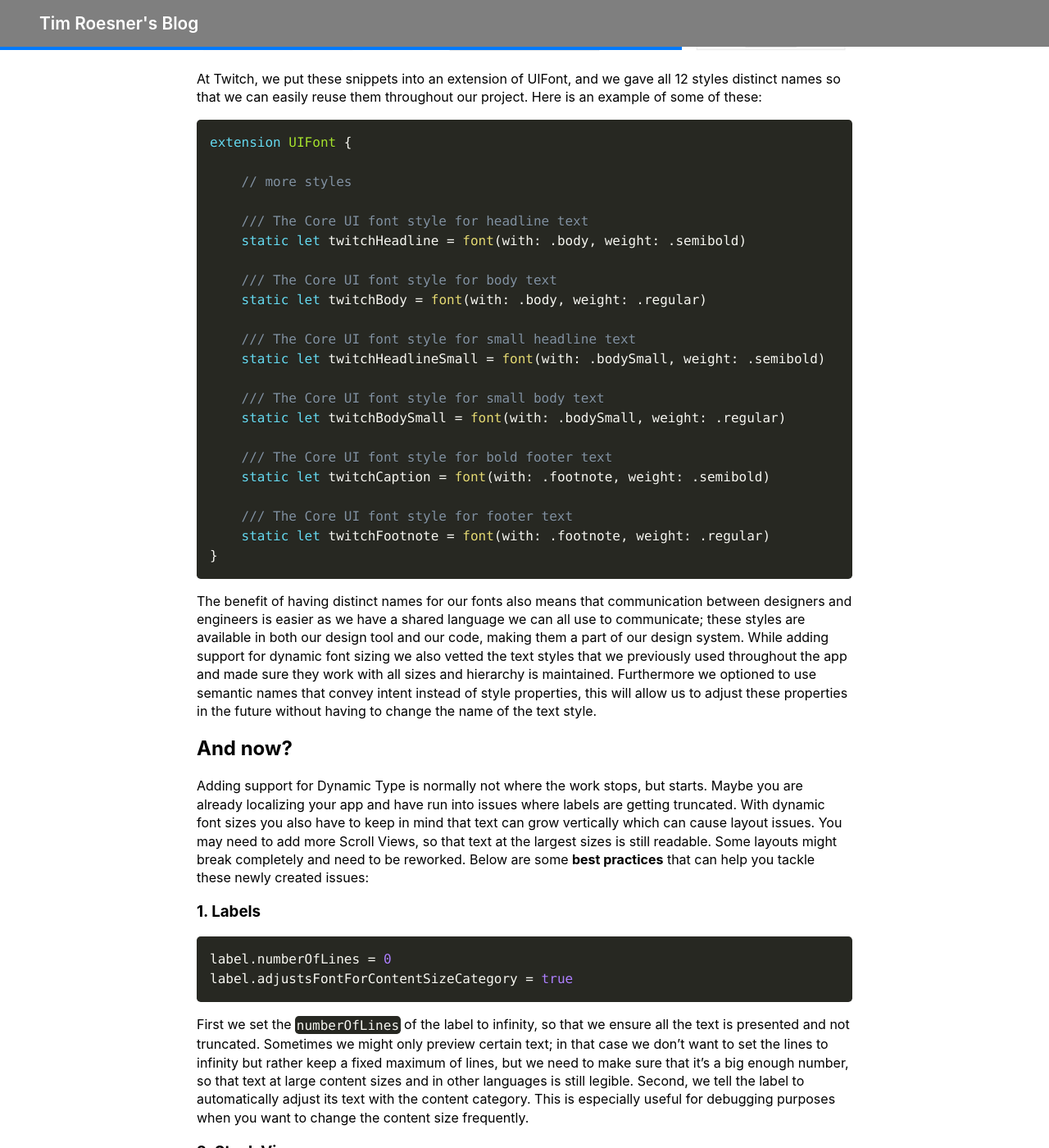
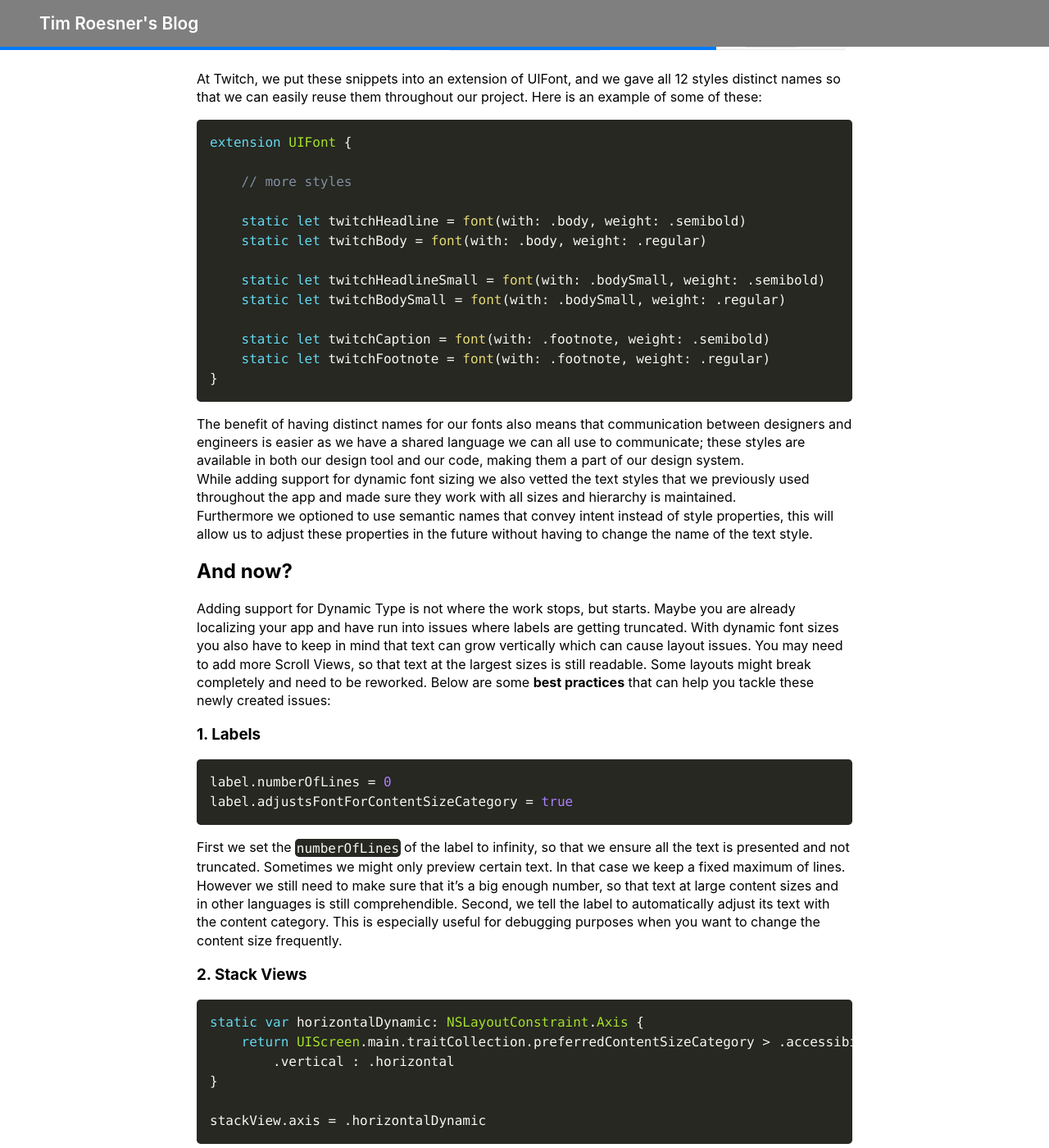
Before and after one commit to timroesner/Blog, a Jekyll site: the page built from _posts/2020-05-21-supporting-dynamic-type.md, in a window 1280 px wide and 1400 px high, scrolled down 2910 px. Shown: the whole window at 82% size. Built offline with Jekyll 4.4.1, drawn with Linux system fonts in a browser that asks for light colours; nearby versions of some CDN libraries.

Commit message:
Improve formatting and some sentence structures

````diff
--- a/_posts/2020-05-21-supporting-dynamic-type.md
+++ b/_posts/2020-05-21-supporting-dynamic-type.md
@@ -83,37 +83,31 @@ extension UIFont {
 
     // more styles
 
-    /// The Core UI font style for headline text
     static let twitchHeadline = font(with: .body, weight: .semibold)
-
-    /// The Core UI font style for body text
     static let twitchBody = font(with: .body, weight: .regular)
 
-    /// The Core UI font style for small headline text
     static let twitchHeadlineSmall = font(with: .bodySmall, weight: .semibold)
-
-    /// The Core UI font style for small body text
     static let twitchBodySmall = font(with: .bodySmall, weight: .regular)
 
-    /// The Core UI font style for bold footer text
     static let twitchCaption = font(with: .footnote, weight: .semibold)
-
-    /// The Core UI font style for footer text
     static let twitchFootnote = font(with: .footnote, weight: .regular)
 }
 ```
 
-The benefit of having distinct names for our fonts also means that communication between designers and engineers is easier as we have a shared language we can all use to communicate; these styles are available in both our design tool and our code, making them a part of our design system. While adding support for dynamic font sizing we also vetted the text styles that we previously used throughout the app and made sure they work with all sizes and hierarchy is maintained. Furthermore we optioned to use semantic names that convey intent instead of style properties, this will allow us to adjust these properties in the future without having to change the name of the text style.
+The benefit of having distinct names for our fonts also means that communication between designers and engineers is easier as we have a shared language we can all use to communicate; these styles are available in both our design tool and our code, making them a part of our design system.
+While adding support for dynamic font sizing we also vetted the text styles that we previously used throughout the app and made sure they work with all sizes and hierarchy is maintained.
+Furthermore we optioned to use semantic names that convey intent instead of style properties, this will allow us to adjust these properties in the future without having to change the name of the text style.
 
 ## And now?
-Adding support for Dynamic Type is normally not where the work stops, but starts. Maybe you are already localizing your app and have run into issues where labels are getting truncated. With dynamic font sizes you also have to keep in mind that text can grow vertically which can cause layout issues. You may need to add more Scroll Views, so that text at the largest sizes is still readable. Some layouts might break completely and need to be reworked. Below are some **best practices** that can help you tackle these newly created issues:
+Adding support for Dynamic Type is not where the work stops, but starts. Maybe you are already localizing your app and have run into issues where labels are getting truncated. With dynamic font sizes you also have to keep in mind that text can grow vertically which can cause layout issues. You may need to add more Scroll Views, so that text at the largest sizes is still readable. Some layouts might break completely and need to be reworked. Below are some **best practices** that can help you tackle these newly created issues:
 
 ### 1. Labels
 ```swift
 label.numberOfLines = 0
 label.adjustsFontForContentSizeCategory = true
 ```
-First we set the `numberOfLines` of the label to infinity, so that we ensure all the text is presented and not truncated. Sometimes we might only preview certain text; in that case we don't want to set the lines to infinity but rather keep a fixed maximum of lines, but we need to make sure that it's a big enough number, so that text at large content sizes and in other languages is still legible. Second, we tell the label to automatically adjust its text with the content category. This is especially useful for debugging purposes when you want to change the content size frequently.
+
+First we set the `numberOfLines` of the label to infinity, so that we ensure all the text is presented and not truncated. Sometimes we might only preview certain text. In that case we keep a fixed maximum of lines. However we still need to make sure that it's a big enough number, so that text at large content sizes and in other languages is still comprehendible. Second, we tell the label to automatically adjust its text with the content category. This is especially useful for debugging purposes when you want to change the content size frequently.
 
 ### 2. Stack Views
 ```swift
@@ -124,6 +118,7 @@ static var horizontalDynamic: NSLayoutConstraint.Axis {
 
 stackView.axis = .horizontalDynamic
 ```
+
 A practice that Apple also uses in their system apps is to change the layout axis of Stack Views once a certain size category is reached. This can be useful as horizontal space shrinks due to large text and the limited device width. Below is an example of how we can use this axis to layout the text and buttons in different size categories. Note how things move from being laid out horizontally to vertically as the scale increases.
 
 ![A poll banner showing the axis switch with different font categories](./assets/images/supporting-dynamic-type/dynamicAxis.jpg)
@@ -133,6 +128,7 @@ A practice that Apple also uses in their system apps is to change the layout axi
 tableView.rowHeight = UITableView.automaticDimension
 tableView.estimatedRowHeight = UIFontMetrics.default.scaledValue(for: 60)
 ```
+
 Using `automaticDimension` for the Table View row height ensures that AutoLayout is used to determine the height of its cells. Furthermore we use the `scaledValue(for:)` function available on all `UIFontMetrics` to help the Table View with its layout. It is required that you supply an `estimatedRowHeight` when using `automaticDimension` and we can improve performance with passing a scaled value instead of just a static one.
 
 ### 4. Collection Views
````
